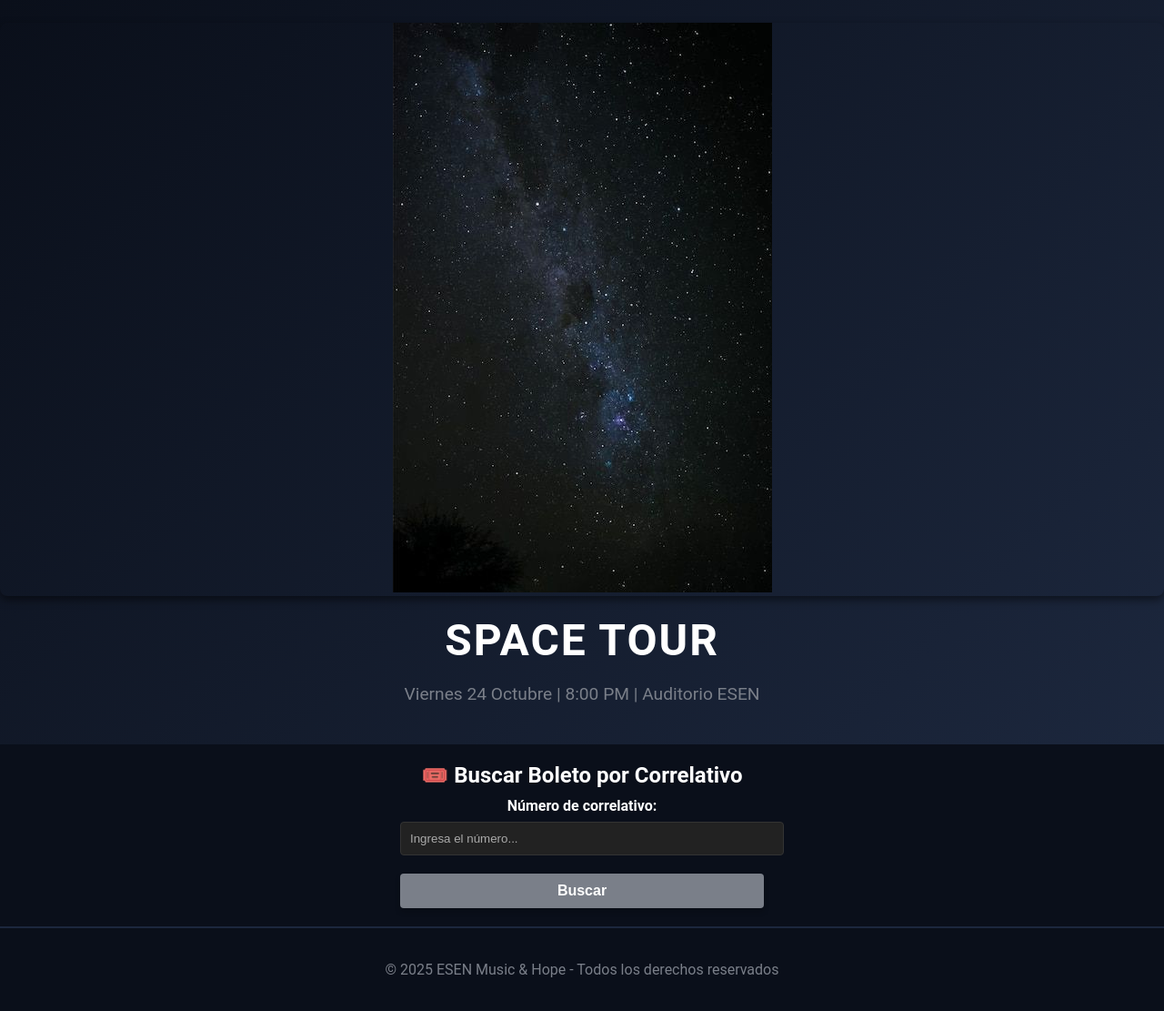
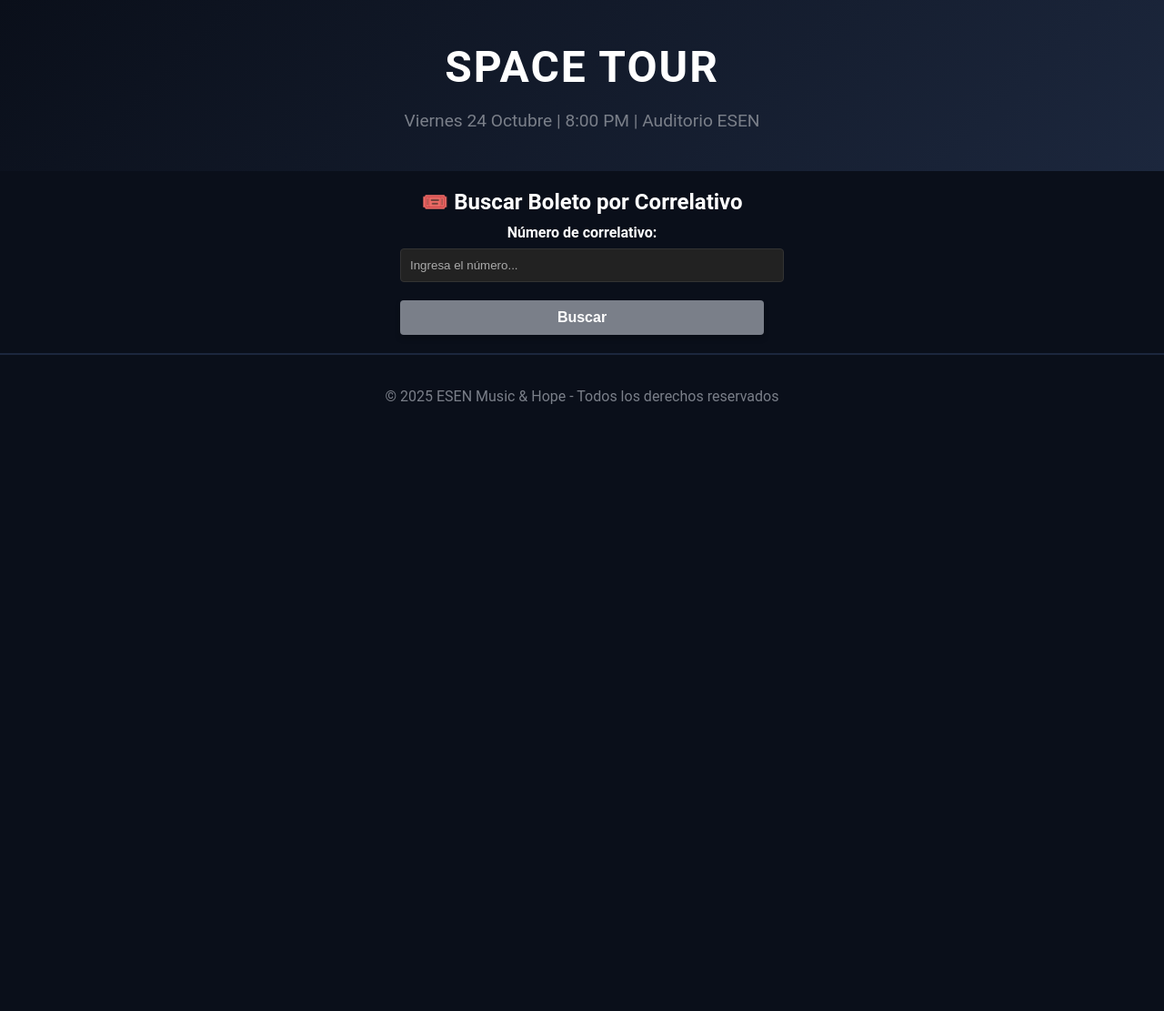
Before and after one commit to Michior/Concierto, a Flask app: template templates/index.html in a window 1280 px wide. Shown: the whole page at 91% size. After the commit the page ends 444 px from the top, so only its background shows below. Run offline with Flask 3, Linux system fonts and the light colour scheme; the template is opened without the code that fills it, so the values that code supplies are empty.

Commit message:
index: assets

```diff
--- a/templates/index.html
+++ b/templates/index.html
@@ -3,15 +3,12 @@
 <head>
     <meta charset="UTF-8">
     <title>Space Tour - ESEN Music & Hope</title>
-    <link rel="stylesheet" href="/static/styles.css">
+    <link rel="stylesheet" href="assets/styles.css">
 </head>
 <body>
     <div class="background">
         <div class="container">
             <header class="header">
-                <div class="poster">
-                    <img src="/img/space.jpeg" alt="Space Tour Poster">
-                </div>
                 <h1>Space Tour</h1>
                 <p>Viernes 24 Octubre | 8:00 PM | Auditorio ESEN</p>
             </header>
```
